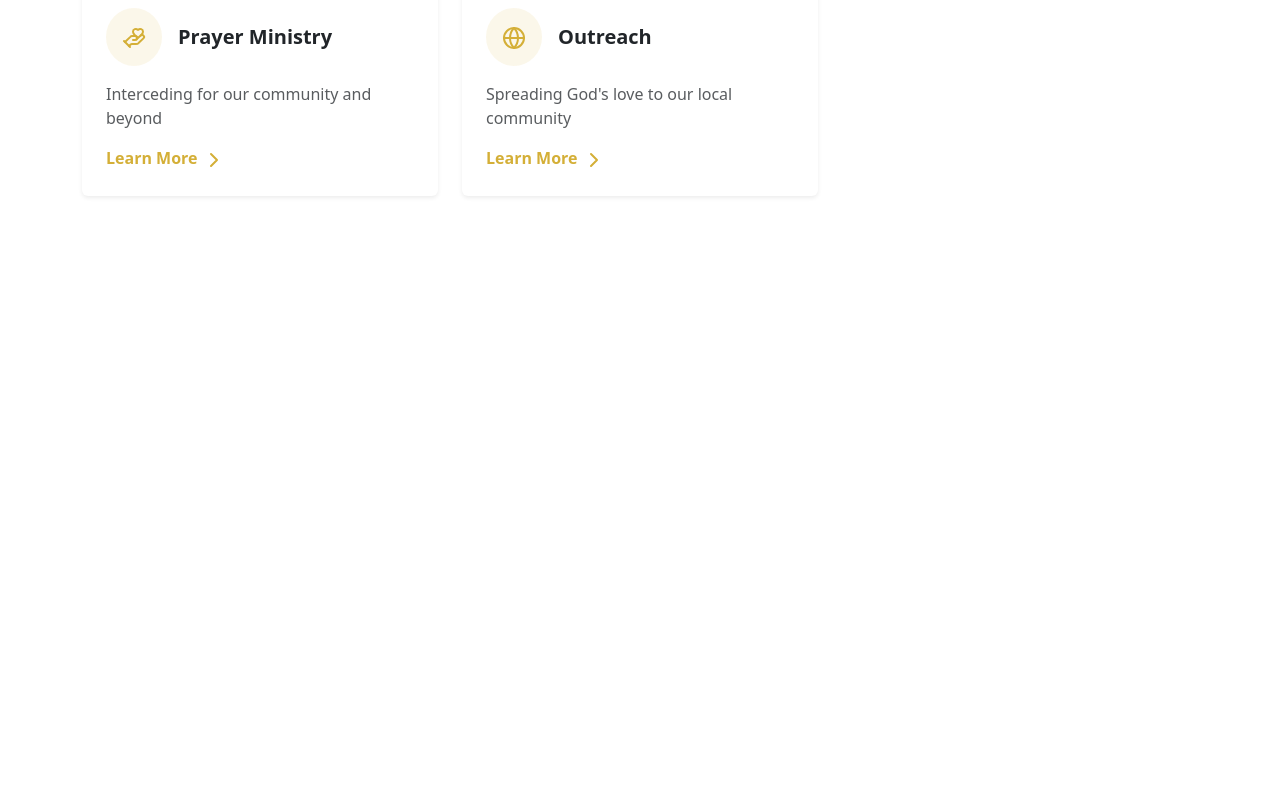
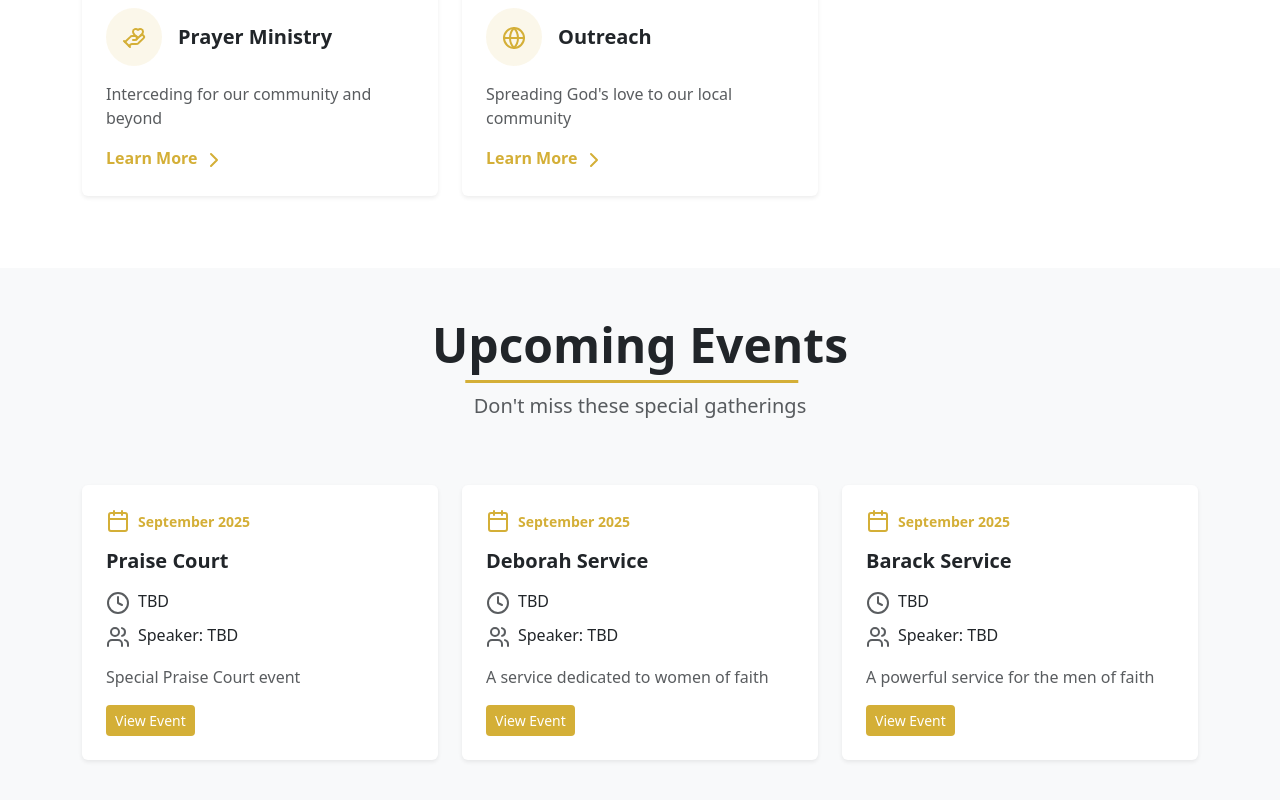
Before and after one commit to XyonShadow/Succeders-global, a React (Vite) app: page / in a window 1280 px wide. Shown: the part 2277-3077 px from the top of the page. Before the commit the page ends 2545 px from the top, so only its background shows below. Built offline with nearby package versions, Linux system fonts and the light colour scheme.

Commit message:
Add Events component and include it in Home page

```diff
--- /dev/null
+++ b/src/components/Events.jsx
@@ -0,0 +1,71 @@
+import React from 'react';
+import { Calendar, Clock, Users } from 'lucide-react';
+import { Link } from 'react-router-dom';
+
+const Events = () => {
+  const events = [
+    {
+      title: "Praise Court",
+      date: "September 2025",
+      time: "TBD",
+      speaker: "TBD",
+      description: "Special Praise Court event"
+    },
+    {
+      title: "Deborah Service",
+      date: "September 2025",
+      time: "TBD",
+      speaker: "TBD",
+      description: "A service dedicated to women of faith"
+    },
+    {
+      title: "Barack Service",
+      date: "September 2025",
+      time: "TBD",
+      speaker: "TBD",
+      description: "A powerful service for the men of faith"
+    }
+  ];
+
+  return (
+    <section className="py-5 bg-light">
+      <div className="container">
+        <div className="row">
+          <div className="col-12 text-center mb-5">
+            <h2 className="display-5 fw-bold section-title">Upcoming Events</h2>
+            <p className="lead text-muted">Don't miss these special gatherings</p>
+          </div>
+        </div>
+        <div className="row">
+          {events.map((event, index) => (
+            <div className="col-lg-4 col-md-6 mb-4" key={index}>
+              <div className="card h-100 border-0 shadow-sm card-hover">
+                <div className="card-body p-4">
+                  <div className="d-flex align-items-center mb-3">
+                    <Calendar className="w-5 h-5 me-2 text-gold" />
+                    <small className="text-gold fw-bold">{event.date}</small>
+                  </div>
+                  <h5 className="card-title fw-bold mb-3">{event.title}</h5>
+                  <p className="card-text mb-2">
+                    <Clock className="w-4 h-4 me-2 d-inline-block text-muted" />
+                    {event.time}
+                  </p>
+                  <p className="card-text mb-3">
+                    <Users className="w-4 h-4 me-2 d-inline-block text-muted" />
+                    Speaker: {event.speaker}
+                  </p>
+                  <p className="card-text text-muted">{event.description}</p>
+                    <Link to="/events" className="btn btn-gold btn-sm">
+                      View Event
+                    </Link>
+                </div>
+              </div>
+            </div>
+          ))}
+        </div>
+      </div>
+    </section>
+  );
+};
+
+export default Events;
--- a/src/pages/Home.jsx
+++ b/src/pages/Home.jsx
@@ -3,14 +3,16 @@ import Hero from '../components/Hero';
 import WelcomeMessage from '../components/WelcomeMessage.jsx';
 import ServiceTimes from '../components/ServiceTimes.jsx';
 import Ministries from '../components/Ministries.jsx';
+import Events from '../components/Events.jsx';
 
 const Home = () => {
   return (
     <>
-      < Hero/>
+      <Hero />
       <WelcomeMessage />
       <ServiceTimes />
       <Ministries />
+      <Events />
     </>
   );
 };
```
